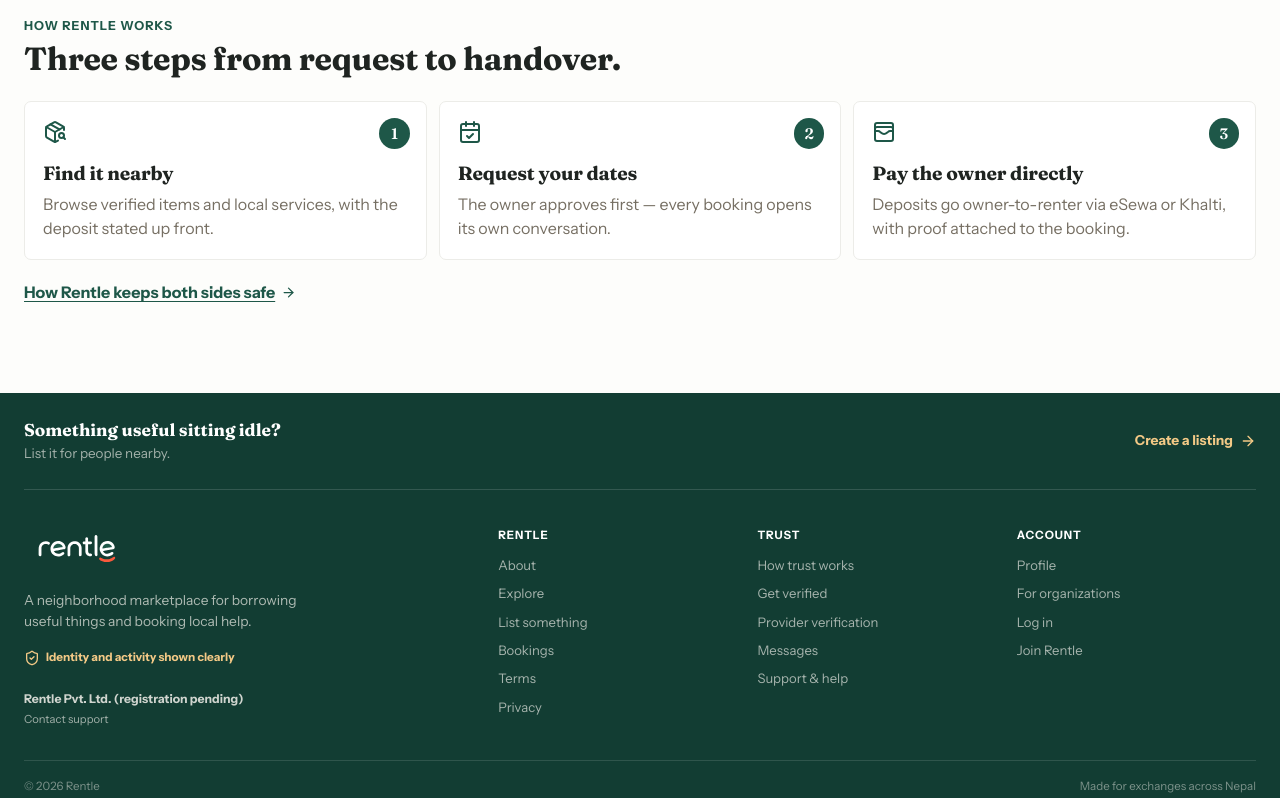
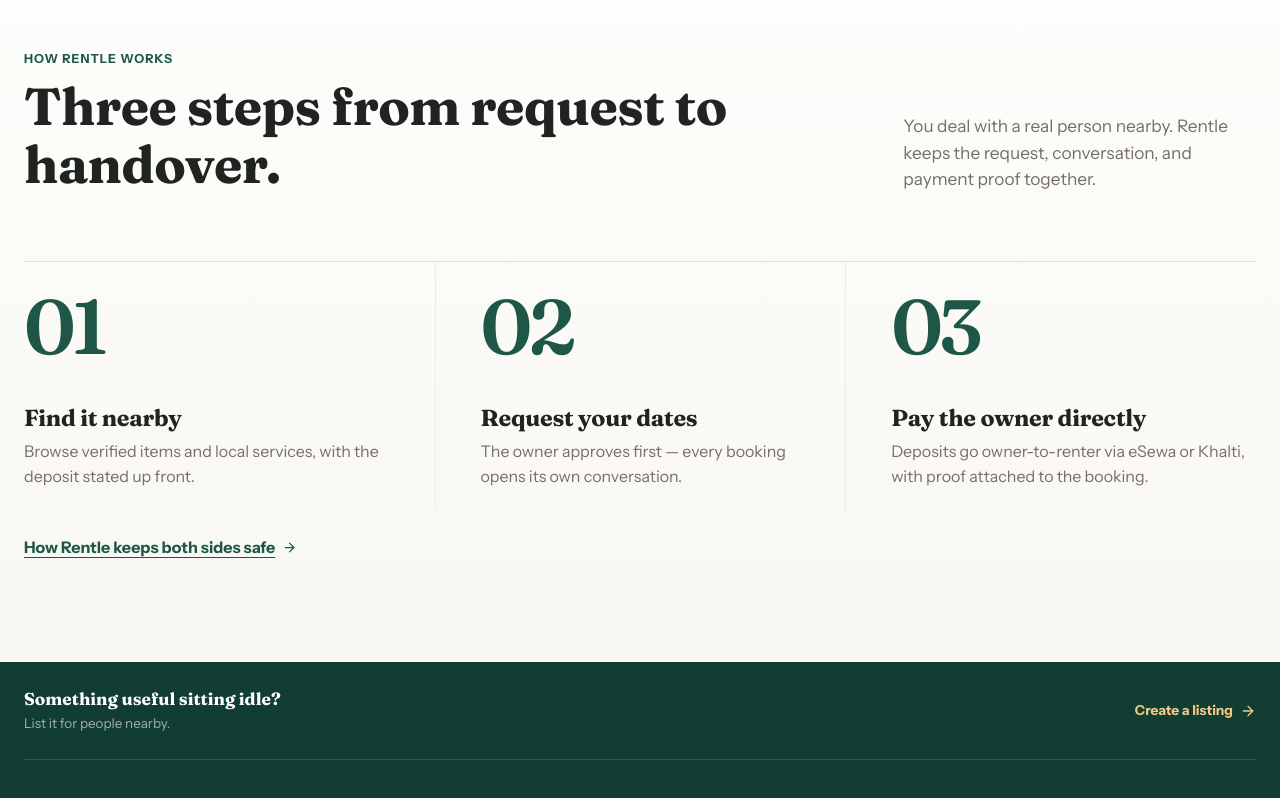
Before and after one commit to mesubash/rentle-frontend, a Next.js app: page / in a window 1280 px wide. Shown: the part 760-1558 px from the top of the page. Built offline with nearby package versions, Linux system fonts and the light colour scheme; no server answers.

Commit message:
fix the UI

```diff
--- a/src/app/globals.css
+++ b/src/app/globals.css
@@ -980,11 +980,49 @@
 .confirm-dialog__actions { display: flex; justify-content: flex-end; gap: 10px; }
 
 /* Landing page */
-.landing-steps { padding-top: 10px; }
-.trust-points h3 { margin: 12px 0 7px; font-size: 1.2rem; }
-.landing-steps__more { margin: 20px 0 0; }
-.landing-steps__more a { display: inline-flex; align-items: center; gap: 6px; color: var(--pine); font-weight: 700; text-decoration: underline; text-underline-offset: 3px; }
-@media (min-width: 960px) { .landing-steps .trust-points { grid-template-columns: repeat(3, 1fr); } }
+.landing-steps {
+  min-height: auto;
+  padding: clamp(52px, 7vw, 88px) 0 clamp(64px, 8vw, 104px);
+  border-top: 1px solid var(--border-soft);
+  background: linear-gradient(180deg, var(--paper) 0%, #f8f7f2 100%);
+}
+.landing-steps .about-steps { margin-top: 0; }
+.landing-steps__heading { display: grid; gap: 18px; }
+.landing-steps__heading h2 { max-width: 760px; margin: 8px 0 0; font-size: clamp(2rem, 5vw, 3.25rem); }
+.landing-steps__intro { max-width: 44ch; margin: 0; color: var(--stone); font-size: clamp(.95rem, 1.5vw, 1.08rem); }
+.landing-process { display: grid; margin: clamp(38px, 6vw, 68px) 0 0; padding: 0; list-style: none; }
+.landing-process__step {
+  display: grid;
+  grid-template-columns: 64px minmax(0, 1fr);
+  gap: 18px;
+  padding: 24px 0 28px;
+  border-top: 1px solid var(--border);
+}
+.landing-process__num {
+  color: var(--pine);
+  font: 600 2.7rem/.9 var(--font-display), serif;
+  letter-spacing: -.05em;
+  font-variant-numeric: tabular-nums;
+}
+.landing-process__step h3 { margin: 1px 0 8px; font-size: 1.35rem; }
+.landing-process__step p { max-width: 38ch; margin: 0; color: var(--stone); }
+.landing-steps__more { margin: 10px 0 0 82px; }
+.landing-steps__more a { display: inline-flex; align-items: center; gap: 7px; color: var(--pine); font-weight: 700; text-decoration: underline; text-decoration-thickness: 1px; text-underline-offset: 4px; }
+.landing-steps__more a svg { transition: transform 180ms ease-out; }
+.landing-steps__more a:hover svg { transform: translateX(3px); }
+.landing-steps + .site-footer { margin-top: 0; }
+
+@media (min-width: 720px) {
+  .landing-steps__heading { grid-template-columns: minmax(0, 1.65fr) minmax(260px, .7fr); align-items: end; gap: 48px; }
+  .landing-process { grid-template-columns: repeat(3, minmax(0, 1fr)); }
+  .landing-process__step { display: block; min-height: 250px; padding: 30px clamp(24px, 3.5vw, 48px) 12px; }
+  .landing-process__step:first-child { padding-left: 0; }
+  .landing-process__step:last-child { padding-right: 0; }
+  .landing-process__step + .landing-process__step { border-left: 1px solid var(--border-soft); }
+  .landing-process__num { display: block; margin-bottom: 44px; font-size: clamp(3.5rem, 6vw, 5rem); }
+  .landing-process__step h3 { margin-top: 0; font-size: 1.45rem; }
+  .landing-steps__more { margin: 24px 0 0; }
+}
 
 /* Trust & safety report affordance */
 .report-link { display: inline-flex; align-items: center; gap: 6px; min-height: 40px; padding: 6px 4px; border: 0; background: transparent; color: var(--stone); font-size: .82rem; font-weight: 600; cursor: pointer; }
@@ -997,7 +1035,6 @@
 .gallery-empty { display: flex; flex-direction: column; align-items: center; justify-content: center; gap: 8px; height: 200px; border-radius: var(--radius); background: var(--paper-deep); color: var(--stone); font-weight: 600; font-size: .9rem; }
 /* Home page stacks two sections — neither should force full-viewport height (was creating large voids). */
 .explore-page--home { min-height: auto; padding-bottom: 32px; }
-.landing-steps { min-height: auto; padding: 8px 0 56px; }
 .worker-list { display: grid; gap: 10px; margin: 16px 0 0; padding: 0; list-style: none; }
 .worker-row { display: flex; align-items: center; justify-content: space-between; gap: 12px; }
 .worker-row > div { display: grid; gap: 2px; }
--- a/src/app/page.tsx
+++ b/src/app/page.tsx
@@ -1,21 +1,18 @@
 import Link from "next/link";
-import { ArrowRight, CalendarCheck, PackageSearch, WalletCards } from "lucide-react";
+import { ArrowRight } from "lucide-react";
 import { ExploreMarketplace } from "@/components/explore-marketplace";
 import { SiteFooter } from "@/components/site-footer";
 
 const steps = [
   {
-    icon: PackageSearch,
     title: "Find it nearby",
     copy: "Browse verified items and local services, with the deposit stated up front.",
   },
   {
-    icon: CalendarCheck,
     title: "Request your dates",
     copy: "The owner approves first — every booking opens its own conversation.",
   },
   {
-    icon: WalletCards,
     title: "Pay the owner directly",
     copy: "Deposits go owner-to-renter via eSewa or Khalti, with proof attached to the booking.",
   },
@@ -28,20 +25,29 @@
       <section className="page landing-steps">
         <div className="container">
           <div className="about-steps">
-            <div className="section-heading">
-              <p className="eyebrow">How Rentle works</p>
-              <h2>Three steps from request to handover.</h2>
+            <div className="landing-steps__heading">
+              <div>
+                <p className="eyebrow">How Rentle works</p>
+                <h2>Three steps from request to handover.</h2>
+              </div>
+              <p className="landing-steps__intro">
+                You deal with a real person nearby. Rentle keeps the request,
+                conversation, and payment proof together.
+              </p>
             </div>
-            <div className="trust-points">
-              {steps.map(({ icon: Icon, title, copy }, index) => (
-                <article key={title} className="card about-step">
-                  <span className="about-step__num">{index + 1}</span>
-                  <Icon />
-                  <h3>{title}</h3>
-                  <p>{copy}</p>
-                </article>
+            <ol className="landing-process">
+              {steps.map(({ title, copy }, index) => (
+                <li key={title} className="landing-process__step">
+                  <span className="landing-process__num" aria-hidden="true">
+                    {String(index + 1).padStart(2, "0")}
+                  </span>
+                  <div>
+                    <h3>{title}</h3>
+                    <p>{copy}</p>
+                  </div>
+                </li>
               ))}
-            </div>
+            </ol>
             <p className="landing-steps__more">
               <Link href="/about">How Rentle keeps both sides safe <ArrowRight size={15} /></Link>
             </p>
```
